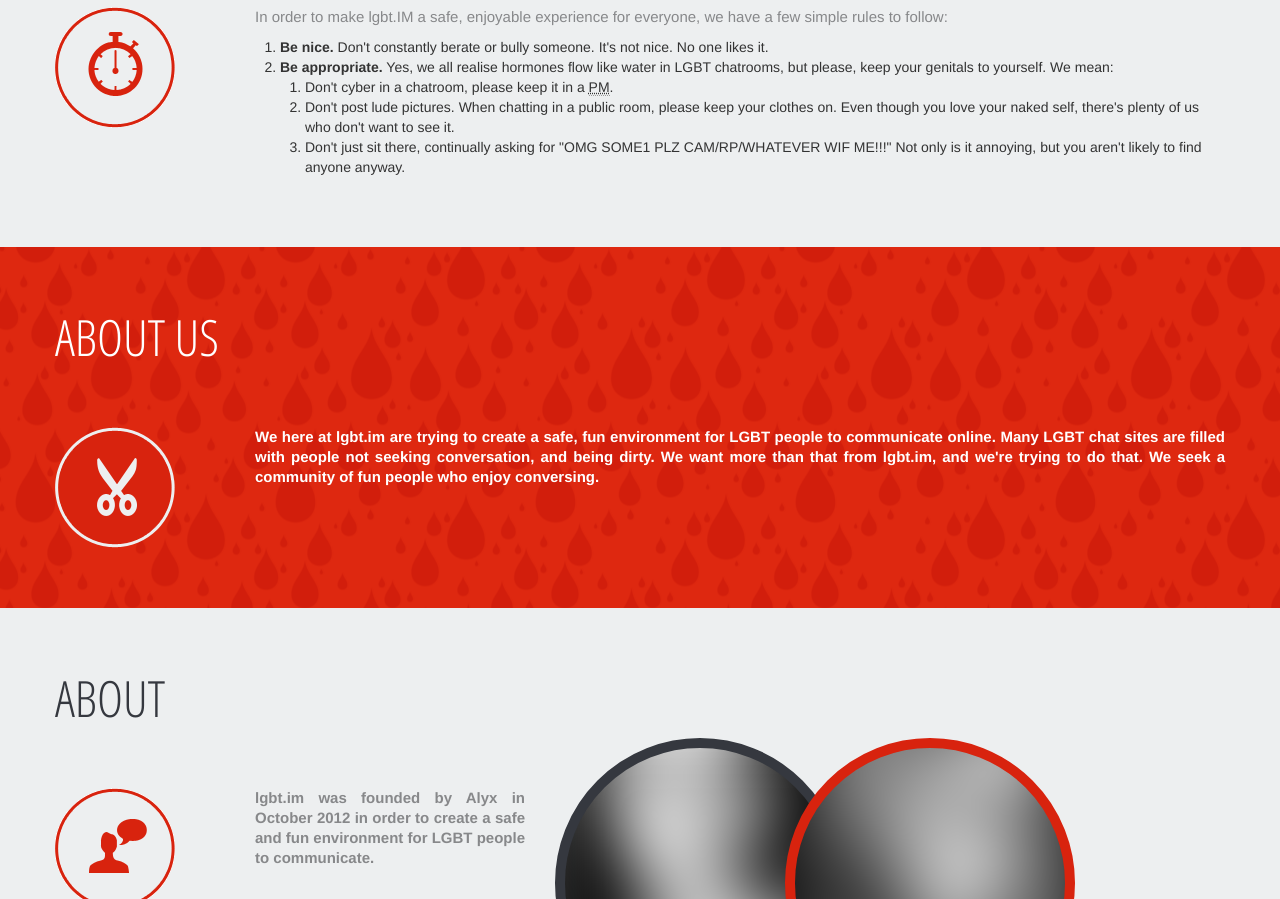
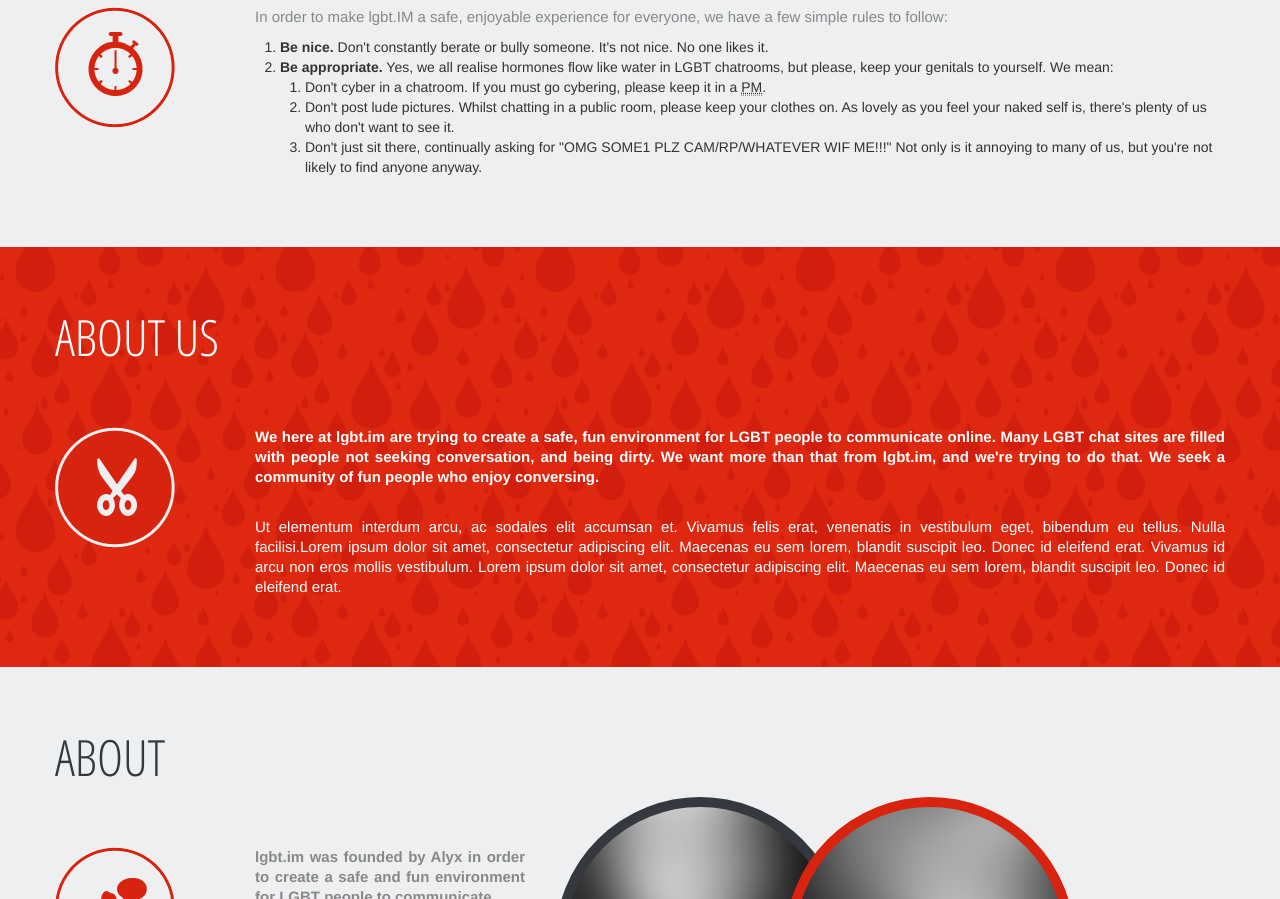
Before and after one commit to lgbtIM/lgbt.im, a plain HTML site: page index.html in a window 1280 px wide. Shown: the part 593-1492 px from the top of the page. Drawn offline with nearby package versions, Linux system fonts and the light colour scheme; a web font is replaced by a local one.

Commit message:
Revert "Grammar, Alyx. Grammar."
This reverts commit 267eca1808b618c549e7dbb3724b4aebcfe25a04.

```diff
--- a/index.html
+++ b/index.html
@@ -90,10 +90,10 @@
                   <li><strong>Be nice.</strong> Don't constantly berate or bully someone. It's not nice. No one likes it.</li>
                   <li><strong>Be appropriate.</strong> Yes, we all realise hormones flow like water in LGBT chatrooms, but please, keep your genitals to yourself. We mean:
                     <ol>
-                        <li>Don't cyber in a chatroom, please keep it in a <abbr title="Private Message">PM</abbr>.</li>
-                        <li>Don't post lude pictures. When chatting in a public room, please keep your clothes on. Even though you love your naked self, there's plenty of us
+                        <li>Don't cyber in a chatroom. If you must go cybering, please keep it in a <abbr title="Private Message">PM</abbr>.</li>
+                        <li>Don't post lude pictures. Whilst chatting in a public room, please keep your clothes on. As lovely as you feel your naked self is, there's plenty of us
                             who don't want to see it.</li>
-                        <li>Don't just sit there, continually asking for "OMG SOME1 PLZ CAM/RP/WHATEVER WIF ME!!!" Not only is it annoying, but you aren't likely to
+                        <li>Don't just sit there, continually asking for "OMG SOME1 PLZ CAM/RP/WHATEVER WIF ME!!!" Not only is it annoying to many of us, but you're not likely to
                             find anyone anyway.</li>
                    </ol>
                 </li>
@@ -117,6 +117,8 @@
           </div>
           <div class="span10">
             <p><strong>We here at lgbt.im are trying to create a safe, fun environment for LGBT people to communicate online. Many LGBT chat sites are filled with people not seeking conversation, and being dirty. We want more than that from lgbt.im, and we're trying to do that. We seek a community of fun people who enjoy conversing.</strong></p>
+            <br>
+            <p>Ut elementum interdum arcu, ac sodales elit accumsan et. Vivamus felis erat, venenatis in vestibulum eget, bibendum eu tellus. Nulla facilisi.Lorem ipsum dolor sit amet, consectetur adipiscing elit. Maecenas eu sem lorem, blandit suscipit leo. Donec id eleifend erat. Vivamus id arcu non eros mollis vestibulum. Lorem ipsum dolor sit amet, consectetur adipiscing elit. Maecenas eu sem lorem, blandit suscipit leo. Donec id eleifend erat.</p>
           </div>
         </div>
       </div>
@@ -135,7 +137,7 @@
             <img src="assets/img/about.png" alt="">
           </div>
           <div class="span3">
-            <p><strong>lgbt.im was founded by Alyx in October 2012 in order to create a safe and fun environment for LGBT people to communicate.</strong></p>
+            <p><strong>lgbt.im was founded by Alyx in order to create a safe and fun environment for LGBT people to communicate.</strong></p>
           </div>
           <div class="span7">
             <div class="person" style="background-image: url('assets/img/katiusha.png');">
```
